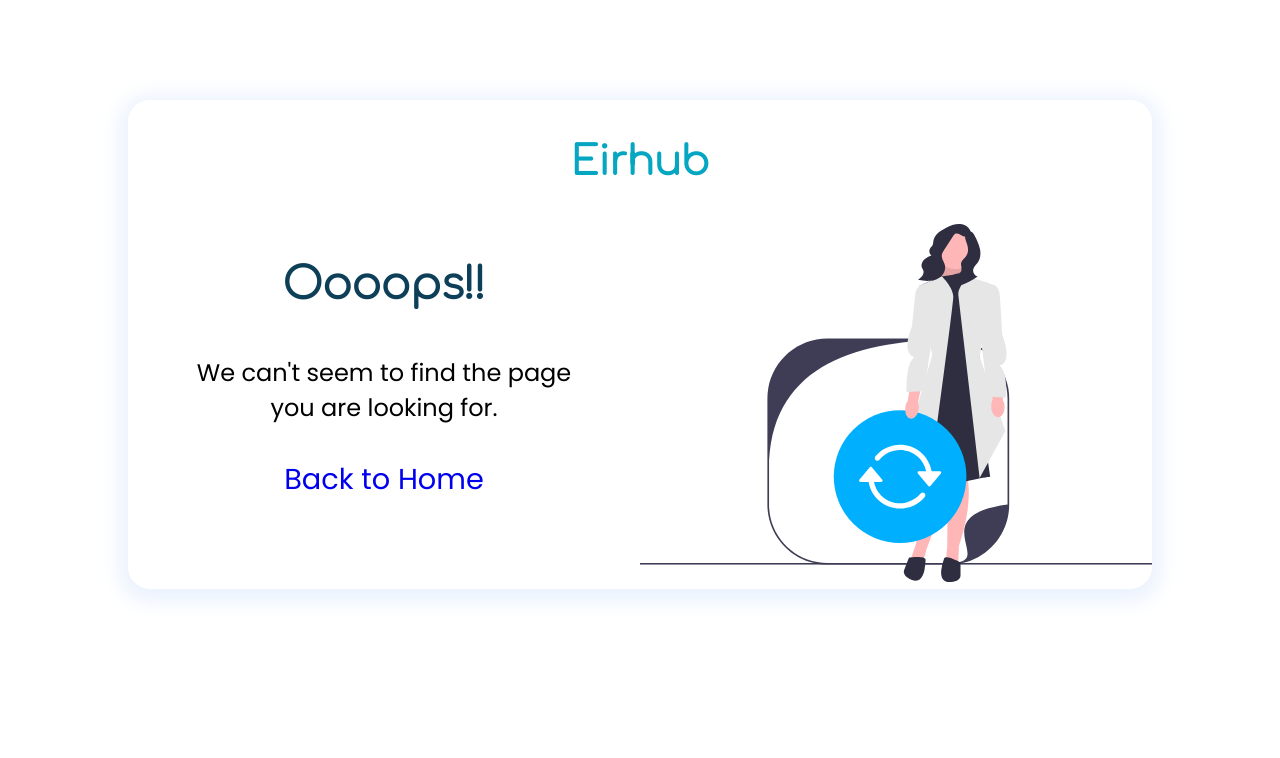
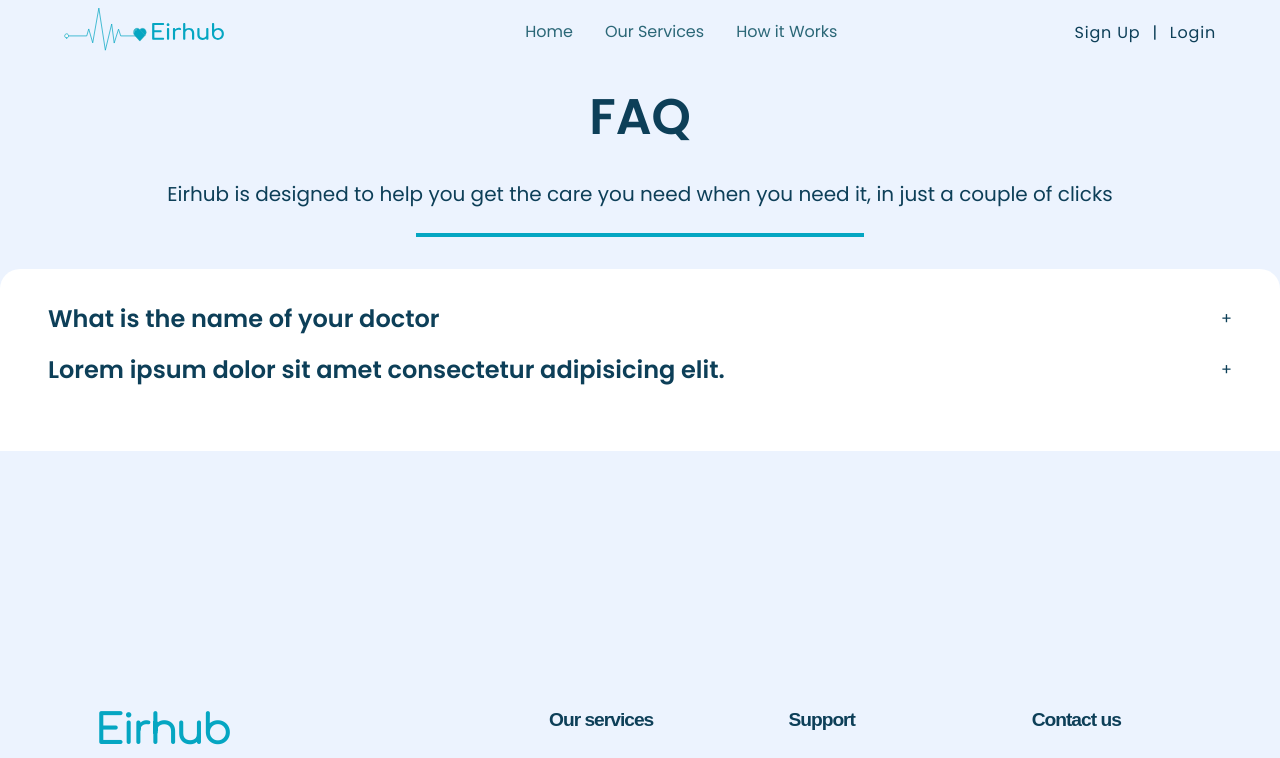
Before and after one commit to Silicon-Valley00/eirhub-frontend, a React (Create React App) app in the folder client/: page /FAQ in a window 1280 px wide. Shown: the top 758 px of the page. Built offline with nearby package versions, Linux system fonts and the light colour scheme.

Commit message:
add FAQ page

```diff
--- a/client/src/App.js
+++ b/client/src/App.js
@@ -6,6 +6,7 @@ import 'aos/dist/aos.css';
 import LandingPage from './Pages/Landing page/LandingPage';
 import ServicesPage from './Pages/Landing page/ServicesPage';
 import HowItWorks from './Pages/Landing page/HowItWorks';
+import FAQ from './Pages/Landing page/FAQ/FAQ';
 
 import UserDashboard from './Pages/User Dashboard/UserDashboard';
 import Dashboard from './Pages/User Dashboard/Dashboard/Dashboard.js';
@@ -35,6 +36,8 @@ function App() {
          <Route path="/how-it-works" exact element={<HowItWorks />} />
 
          <Route path="*" exact element={<PageNotFound />} />
+
+         <Route path="/FAQ" exact element={<FAQ />} />
 
          <Route
             path="/dashboard"
--- /dev/null
+++ b/client/src/Pages/Landing page/FAQ/FAQ.js
@@ -0,0 +1,68 @@
+import React from 'react';
+import Navbar from '../components/Navbar';
+import Footer from '../components/Footer';
+import styles from './faq.module.css';
+import { data } from './FAQ_data';
+import { useState } from 'react';
+
+const FAQ = () => {
+   const [selected, setSelected] = useState(null);
+
+   const toggle = (index) => {
+      if (selected === index) {
+         return setSelected(null);
+      }
+
+      setSelected(index);
+   };
+   return (
+      <>
+         <Navbar />
+         <main className={styles.main}>
+            <div className={styles.upper_part}>
+               <div className={styles.title}>FAQ</div>
+               <div>
+                  <p className={styles.p_text}>
+                     Eirhub is designed to help you get the care you need when
+                     you need it, in just a couple of clicks
+                  </p>
+               </div>
+               <div className={styles.h_line}></div>
+            </div>
+
+            {/* lower section of FAQ */}
+
+            <section className={styles.lower_section}>
+               <div className={styles.question__container}>
+                  {data.map((item, index) => {
+                     return (
+                        <div className={styles.question_and_answer}>
+                           <div
+                              className={styles.question}
+                              onClick={() => toggle(index)}
+                           >
+                              <h1>{item.question}</h1>
+                              <span>{selected === index ? '-' : '+'}</span>
+                           </div>
+                           <div
+                              className={
+                                 selected === index
+                                    ? `${styles.show}`
+                                    : `${styles.answer}`
+                              }
+                           >
+                              {item.answer}
+                           </div>
+                        </div>
+                     );
+                  })}
+               </div>
+            </section>
+         </main>
+
+         <Footer />
+      </>
+   );
+};
+
+export default FAQ;
--- /dev/null
+++ b/client/src/Pages/Landing page/FAQ/FAQ_data.js
@@ -0,0 +1,12 @@
+export const data = [
+   {
+      question: 'What is the name of your doctor',
+      answer:
+         'Lorem ipsum dolor sit amet consectetur adipisicing elit. Possimus quos at veniam quae eligendi! Atque natus corrupti enim quia animi?',
+   },
+   {
+      question: 'Lorem ipsum dolor sit amet consectetur adipisicing elit.',
+      answer:
+         'Lorem ipsum dolor sit amet, consectetur adipisicing elit. Quae totam, nemo odio, ipsum ducimus praesentium hic nulla iure nam numquam alias corporis distinctio reprehenderit dolore. Nisi quos reprehenderit molestias quis!',
+   },
+];
--- /dev/null
+++ b/client/src/Pages/Landing page/FAQ/faq.module.css
@@ -0,0 +1,112 @@
+.main {
+   padding-top: 5rem;
+   padding-bottom: 3rem;
+   background: var(--gray);
+   color: var(--deepcol);
+   transition: all;
+   transition-duration: 500;
+}
+
+.upper_part {
+   display: flex;
+   flex-direction: column;
+   align-items: center;
+   justify-content: center;
+   gap: 1rem;
+   padding-right: 2rem;
+   padding-left: 2rem;
+}
+
+.h_line {
+   width: 40%;
+   height: 4px;
+   background: var(--lightcol);
+   margin-bottom: 2rem;
+}
+
+.title {
+   font-size: 27px;
+   font-weight: 700;
+   color: var(--deepcol);
+}
+
+.p_text {
+   text-align: center;
+   font-size: 18px;
+}
+
+.lower_section {
+   background-color: var(--white);
+   padding: 2rem 1rem 3rem 1rem;
+   border-radius: 20px 20px 0 0;
+}
+
+.question_container {
+   display: flex;
+   align-items: center;
+   height: 100vh;
+   width: 100vw;
+   justify-content: center;
+}
+
+.question_and_answer {
+   width: 100%;
+   margin-bottom: 1rem;
+}
+
+.question {
+   font-size: 16px;
+   font-weight: 500;
+   display: flex;
+   align-items: center;
+   justify-content: space-between;
+   cursor: pointer;
+}
+
+.answer {
+   color: var(--midcol);
+   transition: all 0.5s cubic-bezier(0, 1, 0, 1);
+   max-height: 0;
+   overflow: hidden;
+}
+
+.show {
+   height: auto;
+   max-height: 9999;
+   transition: all 0.5s cubic-bezier(1, 0, 1, 0);
+   padding-top: 6px;
+}
+
+@media (min-width: 768px) {
+   .main {
+      font-size: 16px;
+      transition: all;
+      transition-duration: 500;
+      padding-bottom: 13rem;
+   }
+
+   .upper_part {
+      gap: 1.5rem;
+      padding-right: 10%;
+      padding-left: 10%;
+   }
+
+   .title {
+      font-size: 50px;
+      font-weight: 700;
+   }
+
+   .p_text {
+      font-size: 20px;
+   }
+
+   .question_and_answer {
+      padding: 0 2rem;
+   }
+}
+
+@media (min-width: 1024px) {
+   .h_line {
+      width: 28rem;
+   }
+}
--- a/client/src/Pages/Landing page/components/Services.js
+++ b/client/src/Pages/Landing page/components/Services.js
@@ -58,6 +58,7 @@ const Services = () => {
                      <h4 className={Styles.services_ad}>
                         Don't Delay Care For You and those You Love.{' '}
                      </h4>
+                     {/* A button that is used to book an appointment.  */}
                      <button className={Styles.message_btn}>
                         Book an Appointment
                      </button>
--- a/client/src/Pages/Landing page/components/quickSolution.module.css
+++ b/client/src/Pages/Landing page/components/quickSolution.module.css
@@ -102,6 +102,13 @@
    font-family: var(--mainfont);
 }
 
+.contact__btn:hover {
+   background: var(--white);
+   color: var(--lightcol);
+   transition: all;
+   transition-duration: 500ms;
+}
+
 @media (min-width: 600px) {
    .caption {
       font-size: 30px;
--- a/client/src/Pages/Landing page/components/services.module.css
+++ b/client/src/Pages/Landing page/components/services.module.css
@@ -200,7 +200,12 @@
       border-radius: 5px;
       background: var(--white);
    }
-
+   .message_btn:hover {
+      background: var(--lightcol);
+      color: var(--white);
+      transition: all;
+      transition-duration: 500ms;
+   }
    .circle_1 {
       position: absolute;
       bottom: -4rem;
```
Also changed, not shown: client/src/Pages/Landing page/LandingPage.js (+9 -2 lines), client/src/Pages/Landing page/components/FindDoc.js (deleted, +0 -7 lines), client/src/Pages/Landing page/components/findDoctor.module.css (deleted).
